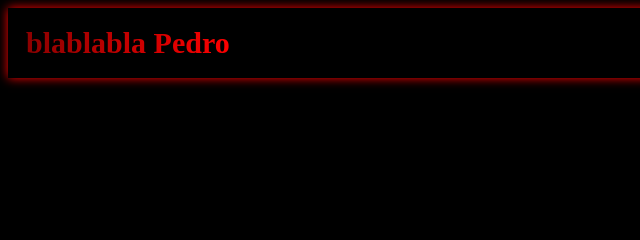
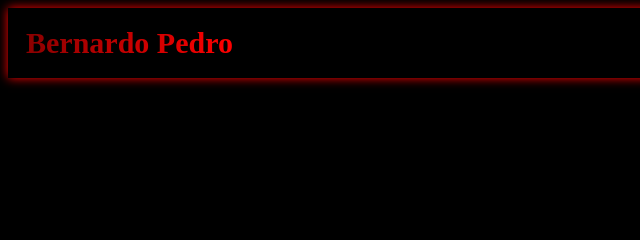
Before and after one commit to bernardopedro1423-sys/Repositorio, a plain HTML site: page index.html in a window 1280 px wide. Shown: the top 240 px of the page, 0-640 px from the left. Drawn offline with nearby package versions, Linux system fonts and the light colour scheme; a script that the page names is missing.

Commit message:
update index.html

```diff
--- a/index.html
+++ b/index.html
@@ -15,7 +15,7 @@
   <link rel="stylesheet" href="https://cdn.jsdelivr.net/npm/bootstrap-icons@1.13.1/font/bootstrap-icons.min.css">
 </head>
 <header>
-  <h1 class="gradient-text1">blablabla Pedro</h1>
+  <h1 class="gradient-text1">Bernardo Pedro</h1>
   <ul>
     <li>
       <a href="#inicio" id="inicio"class="gradient-text2">Início</a>
```
